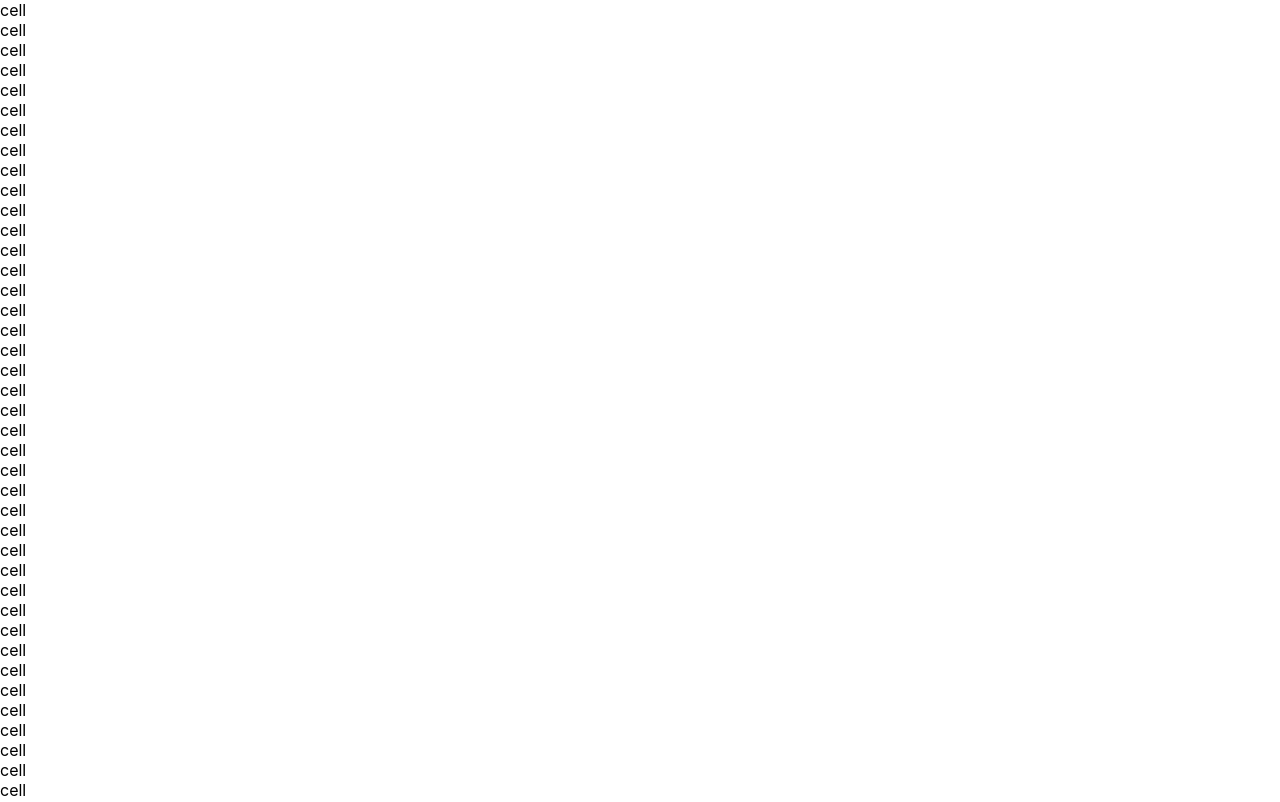
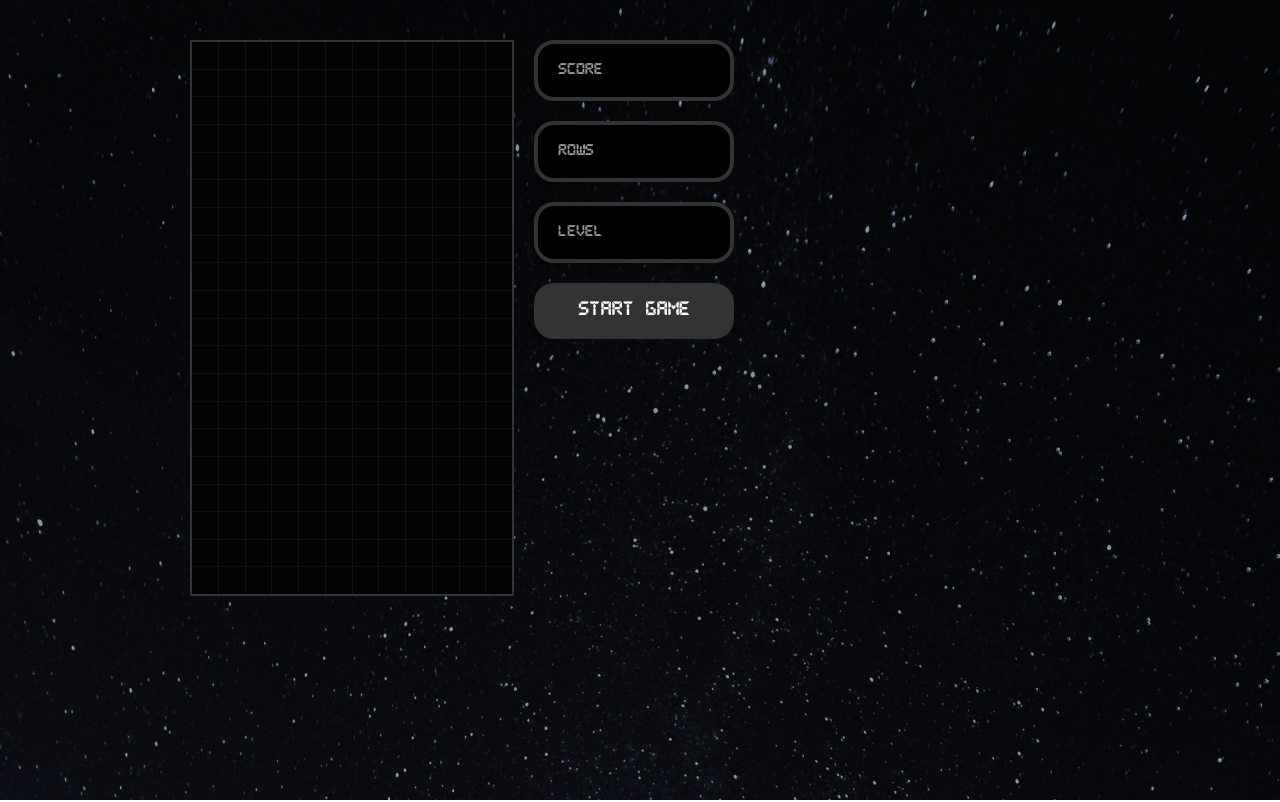
Before and after one commit to mohd-aman/Tetris-In-React, a React (Create React App) app: page / in a window 1280 px wide. Shown: the top 802 px of the page. Built offline with nearby package versions, Linux system fonts and the light colour scheme.

Commit message:
styled components added UI created

```diff
--- a/src/components/Cell.js
+++ b/src/components/Cell.js
@@ -1,7 +1,9 @@
 import React from "react";
+import { TETROMINOS } from "../tetrominos";
+import { StyledCell } from "./styles/StyledCell";
 
 const Cell = ({type})=>(
-    <div>cell</div>
+    <StyledCell type={type} color={TETROMINOS[type].color}/>
 )
 
 export default Cell;
--- a/src/components/Display.js
+++ b/src/components/Display.js
@@ -1,9 +1,10 @@
 import React from "react";
+import { StyleDisplay } from "./styles/StyledDisplay";
 
 const Display = ({gameOver,text}) => (
-    <div>
+    <StyleDisplay gameOver={gameOver}>
         {text}
-    </div>
+    </StyleDisplay>
 )
 
 export default Display;
--- a/src/components/Stage.js
+++ b/src/components/Stage.js
@@ -1,11 +1,12 @@
 import React from "react";
 
 import Cell from './Cell'
+import { StyledStage } from "./styles/StyledStage";
 
 const Stage = ({stage}) => (
-    <div>
+    <StyledStage width={stage[0].length} height={stage.length}>
         {stage.map(row=>row.map((cell,x) => <Cell key={x} type={cell[0]}/>))}
-    </div>
+    </StyledStage>
 );
 
 export default Stage;
--- a/src/components/StartButton.js
+++ b/src/components/StartButton.js
@@ -1,8 +1,7 @@
 import React from "react";
+import { StyledStartButton } from "./styles/StyledStartButton";
 
 const StartButton = ({callback})=>(
-    <div>
-        Start Game
-    </div>
+    <StyledStartButton onClick={callback}>Start Game</StyledStartButton>
 )
 export default StartButton;
--- a/src/components/Tetris.js
+++ b/src/components/Tetris.js
@@ -1,23 +1,27 @@
 import React from "react";
 
 import { createStage } from "../gameHelper";
+
+import { StyledTetrisWrapper,StyledTetris } from "./styles/StyledTetris";
+
 import Stage from "./Stage";
 import Display from "./Display";
 import StartButton from "./StartButton"
 
 const Tetris = ()=>{
     return(
-        <div>
+        <StyledTetrisWrapper>
+            <StyledTetris>
             <Stage stage={createStage()} />
             <aside>
-                <div>
                     <Display text="Score"/>
                     <Display text = "Rows"/>
                     <Display text="Level"/>
-                </div>
+
                 <StartButton/>
             </aside>
-        </div>
+            </StyledTetris>
+        </StyledTetrisWrapper>
     )
 }
 
--- /dev/null
+++ b/src/components/styles/StyledCell.js
@@ -0,0 +1,11 @@
+import styled from 'styled-components';
+
+export const StyledCell = styled.div`
+  width: auto;
+  background: rgba(${props => props.color}, 0.8);
+  border: ${props => (props.type === 0 ? '0px solid' : '4px solid')};
+  border-bottom-color: rgba(${props => props.color}, 0.1);
+  border-right-color: rgba(${props => props.color}, 1);
+  border-top-color: rgba(${props => props.color}, 1);
+  border-left-color: rgba(${props => props.color}, 0.3);
+`
--- /dev/null
+++ b/src/components/styles/StyledDisplay.js
@@ -0,0 +1,17 @@
+import styled from 'styled-components';
+
+export const StyleDisplay = styled.div`
+  box-sizing: border-box;
+  display: flex;
+  align-items: center;
+  margin: 0 0 20px 0;
+  padding: 20px;
+  border: 4px solid #333;
+  min-height: 30px;
+  width: 100%;
+  border-radius: 20px;
+  color: ${props => (props.gameOver ? 'red' : '#999')};
+  background: #000;
+  font-family: Pixel, Arial, Helvetica, sans-serif;
+  font-size: 0.8rem;
+`;
--- /dev/null
+++ b/src/components/styles/StyledStage.js
@@ -0,0 +1,15 @@
+import styled from 'styled-components';
+
+export const StyledStage = styled.div`
+  display: grid;
+  grid-template-rows: repeat(
+    ${props => props.height},
+    calc(25vw / ${props => props.width})
+  );
+  grid-template-columns: repeat(${props => props.width}, 1fr);
+  grid-gap: 1px;
+  border: 2px solid #333;
+  width: 100%;
+  max-width: 25vw;
+  background: #111;
+`;
--- /dev/null
+++ b/src/components/styles/StyledStartButton.js
@@ -0,0 +1,17 @@
+import styled from 'styled-components';
+
+export const StyledStartButton = styled.button`
+  box-sizing: border-box;
+  margin: 0 0 20px 0;
+  padding: 20px;
+  min-height: 30px;
+  width: 100%;
+  border-radius: 20px;
+  border: none;
+  color: white;
+  background: #333;
+  font-family: Pixel, Arial, Helvetica, sans-serif;
+  font-size: 1rem;
+  outline: none;
+  cursor: pointer;
+`
--- /dev/null
+++ b/src/components/styles/StyledTetris.js
@@ -0,0 +1,25 @@
+import styled from 'styled-components';
+
+import bgImage from '../../img/bg.png';
+
+export const StyledTetrisWrapper = styled.div`
+  width: 100vw;
+  height: 100vh;
+  background: url(${bgImage}) #000;
+  background-size: cover;
+  overflow: hidden;
+`;
+
+export const StyledTetris = styled.div`
+  display: flex;
+  align-items: flex-start;
+  padding: 40px;
+  margin: 0 auto;
+  max-width: 900px;
+  aside {
+    width: 100%;
+    max-width: 200px;
+    display: block;
+    padding: 0 20px;
+  }
+`;
--- a/src/index.css
+++ b/src/index.css
@@ -1,13 +1,9 @@
 body {
   margin: 0;
-  font-family: -apple-system, BlinkMacSystemFont, 'Segoe UI', 'Roboto', 'Oxygen',
-    'Ubuntu', 'Cantarell', 'Fira Sans', 'Droid Sans', 'Helvetica Neue',
-    sans-serif;
-  -webkit-font-smoothing: antialiased;
-  -moz-osx-font-smoothing: grayscale;
 }
 
-code {
-  font-family: source-code-pro, Menlo, Monaco, Consolas, 'Courier New',
-    monospace;
+
+@font-face {
+  font-family: 'Pixel';
+  src: url('font/Pixel-LCD-7.woff') format('woff');
 }
```
